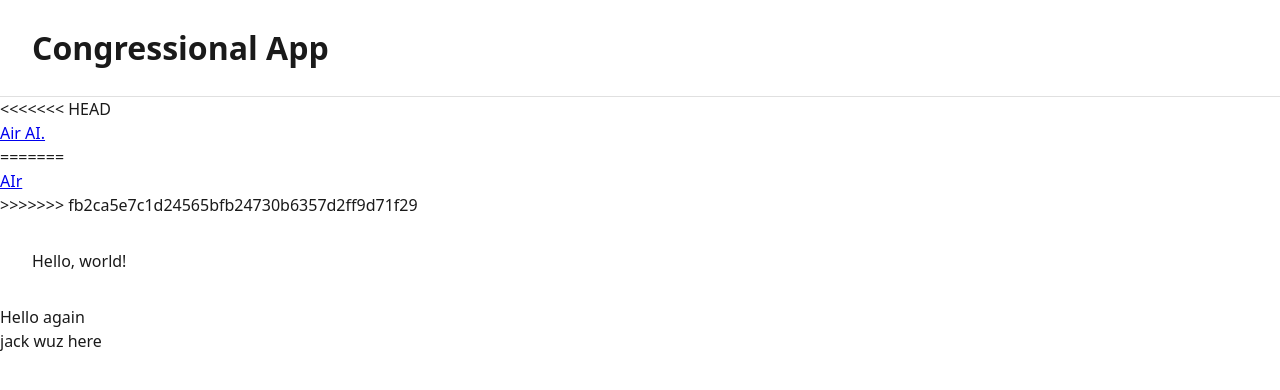
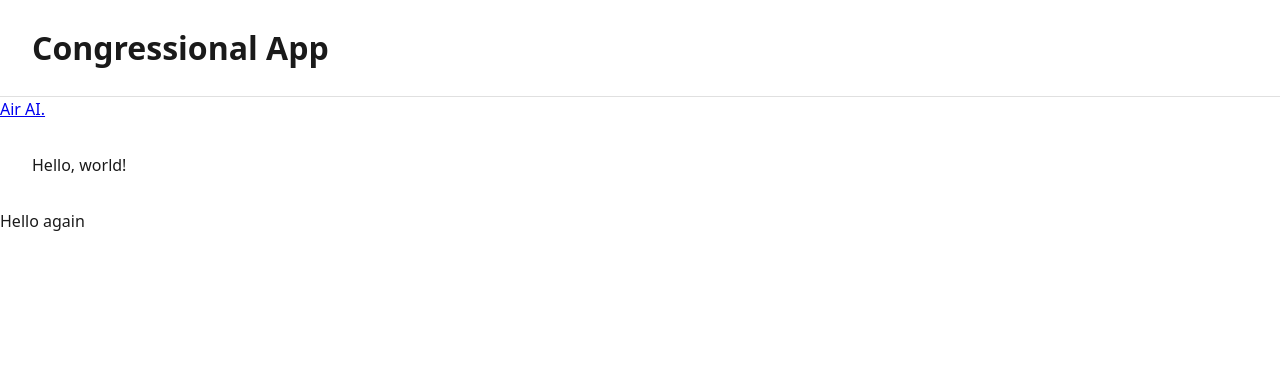
Before and after one commit to ryan-bibb/congressional-app, a website: page index.html in a window 1280 px wide. Drawn offline with Linux system fonts and the light colour scheme.

Commit message:
fix merge markers

```diff
--- a/index.html
+++ b/index.html
@@ -11,24 +11,15 @@
     <h1>Congressional App</h1>
 
   </header>
-<<<<<<< HEAD
-<div class="nav-bar">
-  <a class="navname" href="/">
-    Air AI.
-  </a>
-</div>
-=======
   <div class="nav-bar">
-    <a class="nav-name" href="/">
-      AIr
+    <a class="navname" href="/">
+      Air AI.
     </a>
   </div>
->>>>>>> fb2ca5e7c1d24565bfb24730b6357d2ff9d71f29
   <main>
     <p>Hello, world!</p>
   </main>
   <p>Hello again</p>
-  <p>jack wuz here</p>
   <script src="script.js" defer></script>
 </body>
 </html>
```
